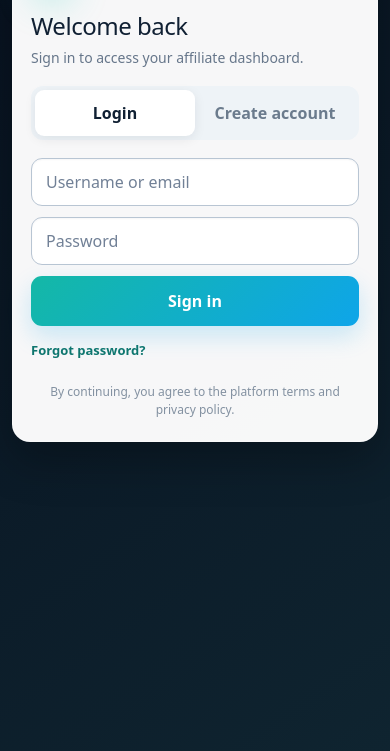
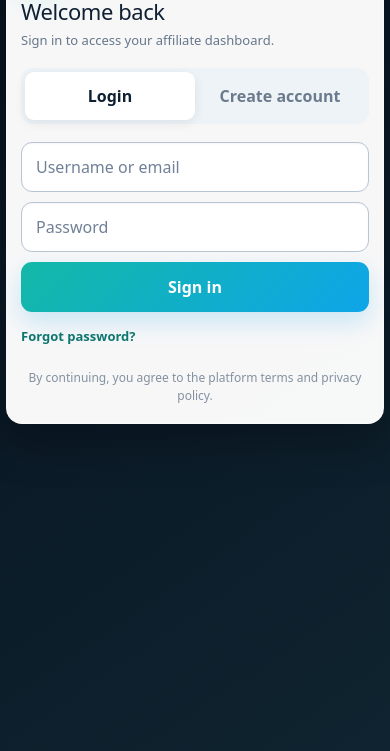
Before and after one commit to shuvobroto60-blip/my-website, a website: page index.html in a window 390 px wide. Shown: the part 93-844 px from the top of the page. Drawn offline with nearby package versions, Linux system fonts and the light colour scheme.

Commit message:
Make auth UI fully responsive on mobile devices

```diff
--- a/index.html
+++ b/index.html
@@ -86,6 +86,26 @@ html,body,#app{width:100%;min-width:0}body{overscroll-behavior-x:none;-webkit-te
 @media(max-width:850px){.auth-shell{display:block;padding:12px;min-height:100dvh;background:linear-gradient(145deg,#07111f,#0f2430)}.auth-left{display:none!important}.auth-right{display:flex;align-items:flex-start;justify-content:center;width:100%;min-height:calc(100dvh - 24px);padding:8px 0 24px}.auth-card{width:100%;max-width:520px;padding:22px 18px;border-radius:18px;margin:0 auto;box-shadow:0 18px 45px rgba(0,0,0,.28)}.auth-card h2{font-size:24px;line-height:1.2}.auth-card .auth-sub{margin-bottom:18px;line-height:1.45}.auth-tabs{margin-bottom:18px}.auth-tab{min-height:44px;display:flex;align-items:center;justify-content:center}.auth-card input{margin-bottom:11px!important;font-size:16px!important;padding:13px 14px!important}.auth-submit{font-size:16px}.auth-links{flex-wrap:wrap;gap:8px}}
 @media(max-width:380px){.auth-shell{padding:8px}.auth-right{min-height:calc(100dvh - 16px);padding-top:4px}.auth-card{width:100%;padding:18px 14px;border-radius:16px}.auth-card h2{font-size:22px}}
 @media(pointer:coarse){.auth-card input,.auth-submit,.auth-tab{min-height:48px}}
+
+
+/* Ultra-responsive mobile auth layer */
+@media (max-width:1100px){
+  .auth-shell{display:block!important;grid-template-columns:1fr!important;width:100%!important;min-height:100dvh!important;padding:10px!important;overflow-x:hidden!important;}
+  .auth-left{display:none!important;}
+  .auth-right{display:flex!important;width:100%!important;min-width:0!important;min-height:100dvh!important;padding:8px 0 28px!important;align-items:flex-start!important;justify-content:center!important;}
+  .auth-card{width:min(520px,calc(100vw - 20px))!important;max-width:520px!important;margin:0 auto!important;padding:20px 16px!important;box-sizing:border-box!important;}
+  .auth-card input,.auth-card select,.auth-card textarea{width:100%!important;min-width:0!important;max-width:100%!important;min-height:50px!important;font-size:16px!important;line-height:1.3!important;pointer-events:auto!important;user-select:text!important;-webkit-user-select:text!important;touch-action:manipulation!important;}
+  .auth-card button,.auth-card .auth-tab,.auth-card .auth-submit{min-height:48px!important;pointer-events:auto!important;touch-action:manipulation!important;cursor:pointer!important;}
+  .auth-tabs{width:100%!important;}
+}
+@media (max-width:600px){
+  .auth-shell{padding:6px!important;}
+  .auth-right{padding:4px 0 22px!important;}
+  .auth-card{width:calc(100vw - 12px)!important;padding:18px 14px!important;border-radius:16px!important;}
+  .auth-card h2{font-size:22px!important;}
+  .auth-card .auth-sub{font-size:13px!important;}
+  .auth-card input{margin-bottom:10px!important;}
+}
 
 /* Mobile dashboard interaction layer */
 @media(max-width:767px){
```
